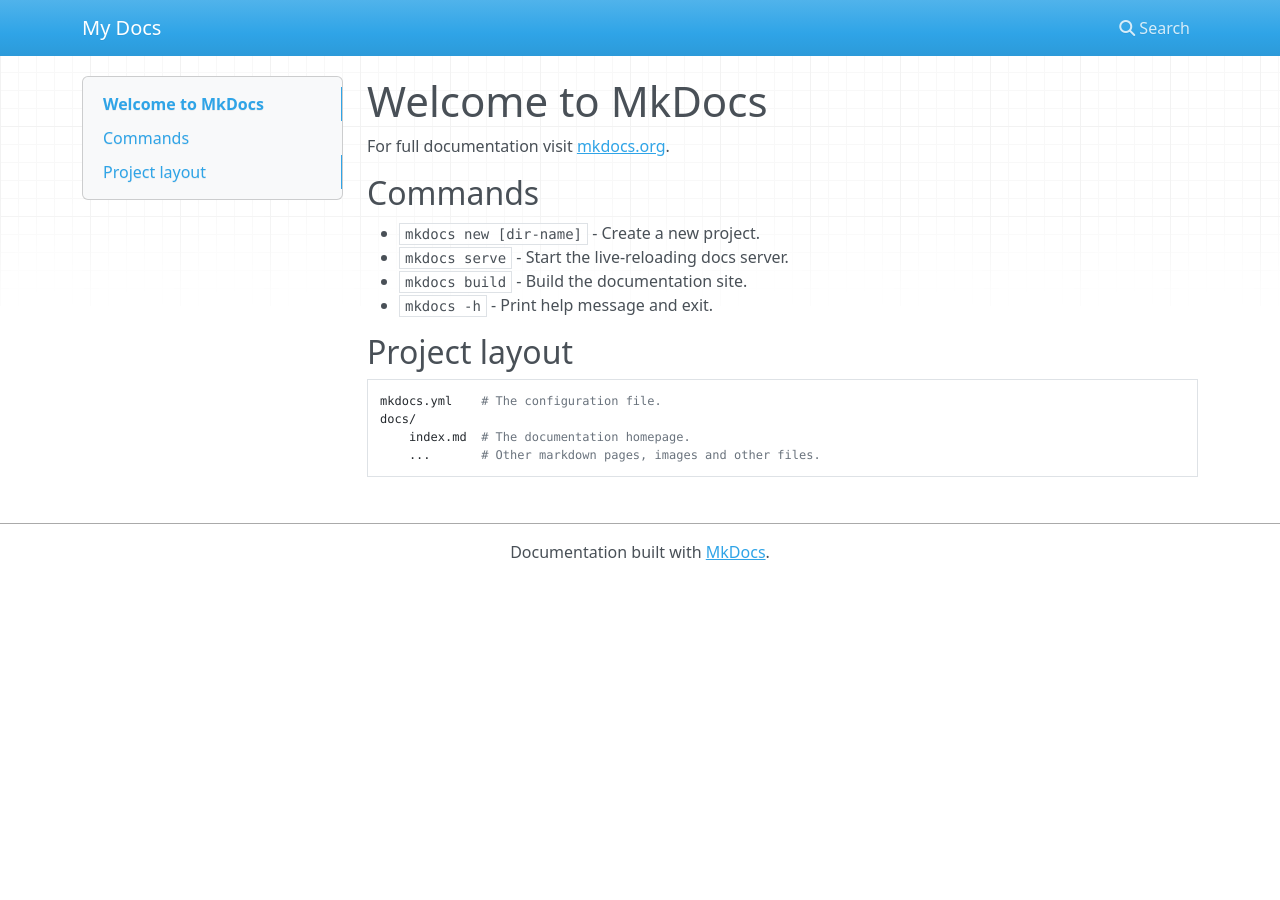
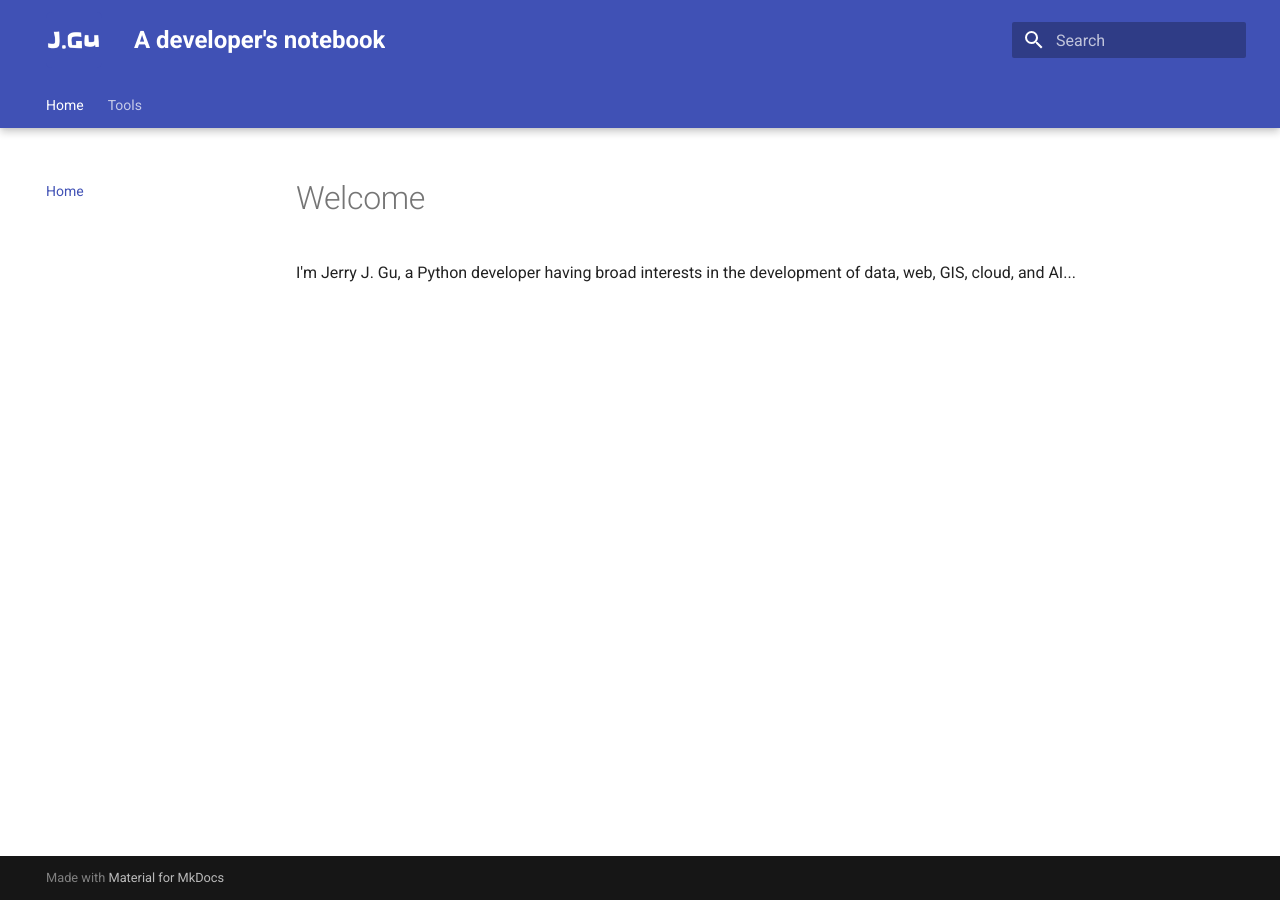
Before and after one commit to jgujerry/jgujerry.github.io, an MkDocs documentation site: the page built from docs/index.md, in a window 1280 px wide. Built offline with MkDocs 1.6.1 and Material for MkDocs 9.7.7, drawn with Linux system fonts in a browser that asks for light colours; nearby versions of some CDN libraries.

Commit message:
Update the notes

```diff
--- a/docs/index.md
+++ b/docs/index.md
@@ -1,17 +1,8 @@
-# Welcome to MkDocs
+---
+hide:
+    - toc
+---
 
-For full documentation visit [mkdocs.org](https://www.mkdocs.org).
+# Welcome
 
-## Commands
-
-* `mkdocs new [dir-name]` - Create a new project.
-* `mkdocs serve` - Start the live-reloading docs server.
-* `mkdocs build` - Build the documentation site.
-* `mkdocs -h` - Print help message and exit.
-
-## Project layout
-
-    mkdocs.yml    # The configuration file.
-    docs/
-        index.md  # The documentation homepage.
-        ...       # Other markdown pages, images and other files.
+I'm Jerry J. Gu, a Python developer having broad interests in the development of data, web, GIS, cloud, and AI...
--- /dev/null
+++ b/docs/styles/extra.css
@@ -0,0 +1,9 @@
+.md-header__title {
+    font-size: 1.2rem;
+    font-weight: bold;
+}
+
+.md-header__button.md-logo img, .md-header__button.md-logo svg {
+    height: 56px;
+    width: auto;
+}
--- a/mkdocs.yml
+++ b/mkdocs.yml
@@ -1 +1,21 @@
-site_name: My Docs
+site_name: A developer's notebook
+site_url: https://jgujerry.github.io
+
+theme:
+  name: material
+  favicon: assets/favicon.ico
+  logo: assets/logo.png
+  palette:
+    primary: indigo
+  features:
+    - navigation.tabs
+    - navigation.tabs.sticky
+
+nav:
+  - Home: index.md
+  - Tools:
+    - Cursor: tools/cursor.md
+    - Tmux: tools/tmux.md
+
+extra_css:
+  - styles/extra.css
```
Also changed, not shown: README.md (+1 -4 lines), docs/tools/cursor.md (added, +65 -0 lines), docs/tools/tmux.md (added, +201 -0 lines), docs/assets/favicon.ico (added), docs/assets/logo.png (added).
